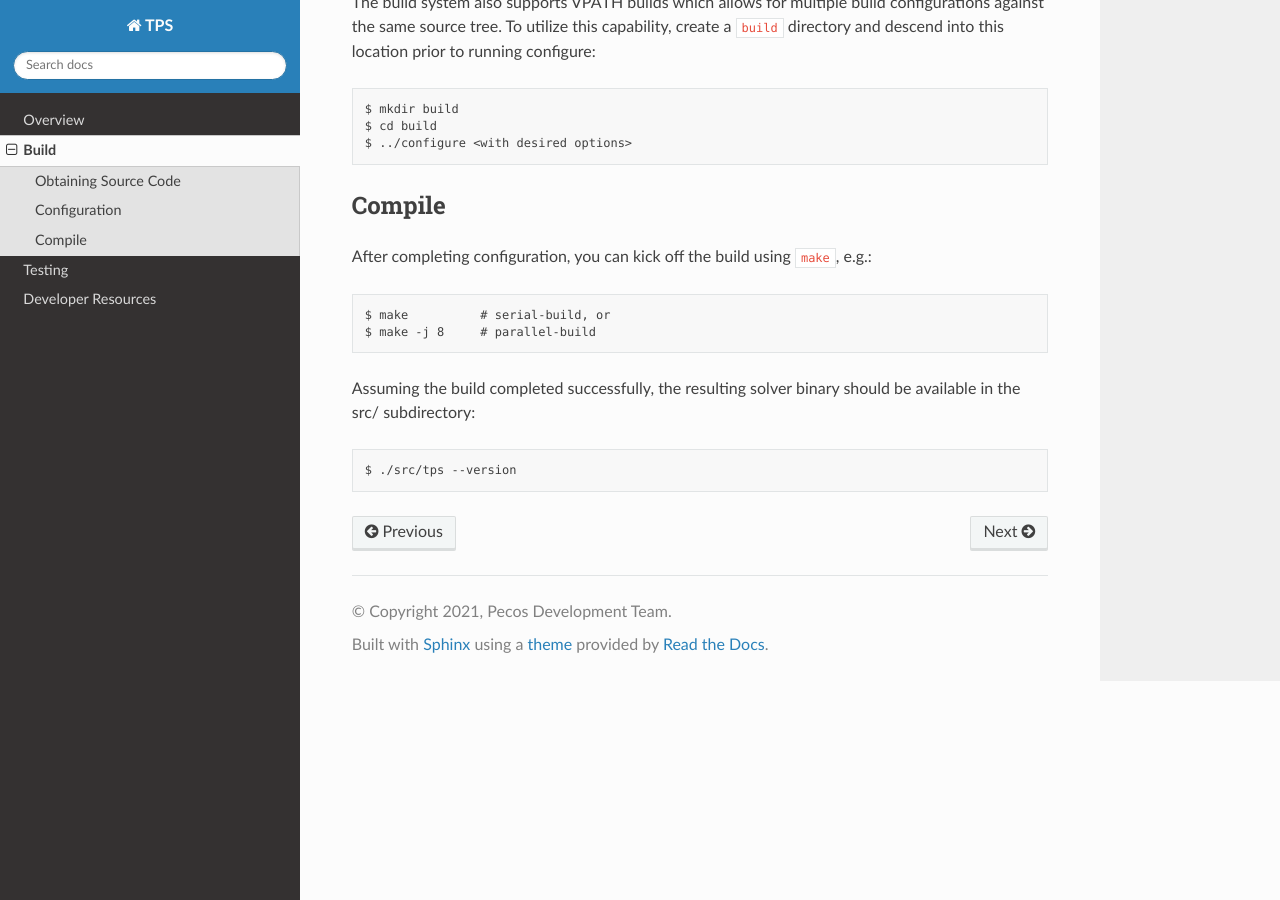
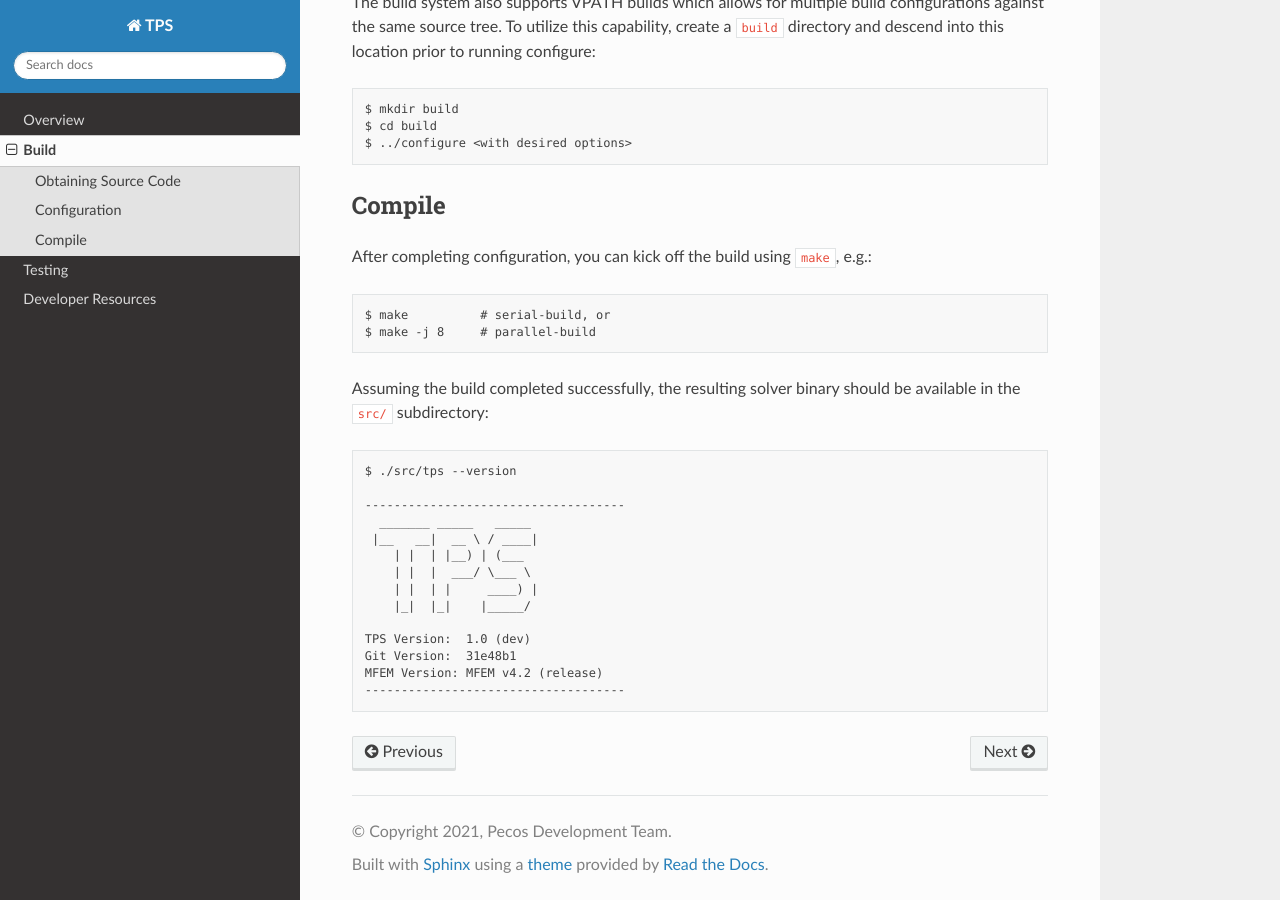
Before and after one commit to pecos/tps-docs, a Sphinx documentation site: the page built from docs/source/build.rst, in a window 1280 px wide and 900 px high, scrolled down 2099 px. Built offline with Sphinx 7.4.7 and the Read the Docs theme 2.0.0, drawn with Linux system fonts in a browser that asks for light colours.

Commit message:
include example version output from tps binary

```diff
--- a/docs/source/build.rst
+++ b/docs/source/build.rst
@@ -119,6 +119,19 @@ e.g.::
   $ make -j 8     # parallel-build
 
 Assuming the build completed successfully, the resulting solver binary should
-be available in the src/ subdirectory::
+be available in the ``src/`` subdirectory::
 
   $ ./src/tps --version
+
+  ------------------------------------
+    _______ _____   _____
+   |__   __|  __ \ / ____|
+      | |  | |__) | (___
+      | |  |  ___/ \___ \
+      | |  | |     ____) |
+      |_|  |_|    |_____/
+
+  TPS Version:  1.0 (dev)
+  Git Version:  31e48b1
+  MFEM Version: MFEM v4.2 (release)
+  ------------------------------------
```
